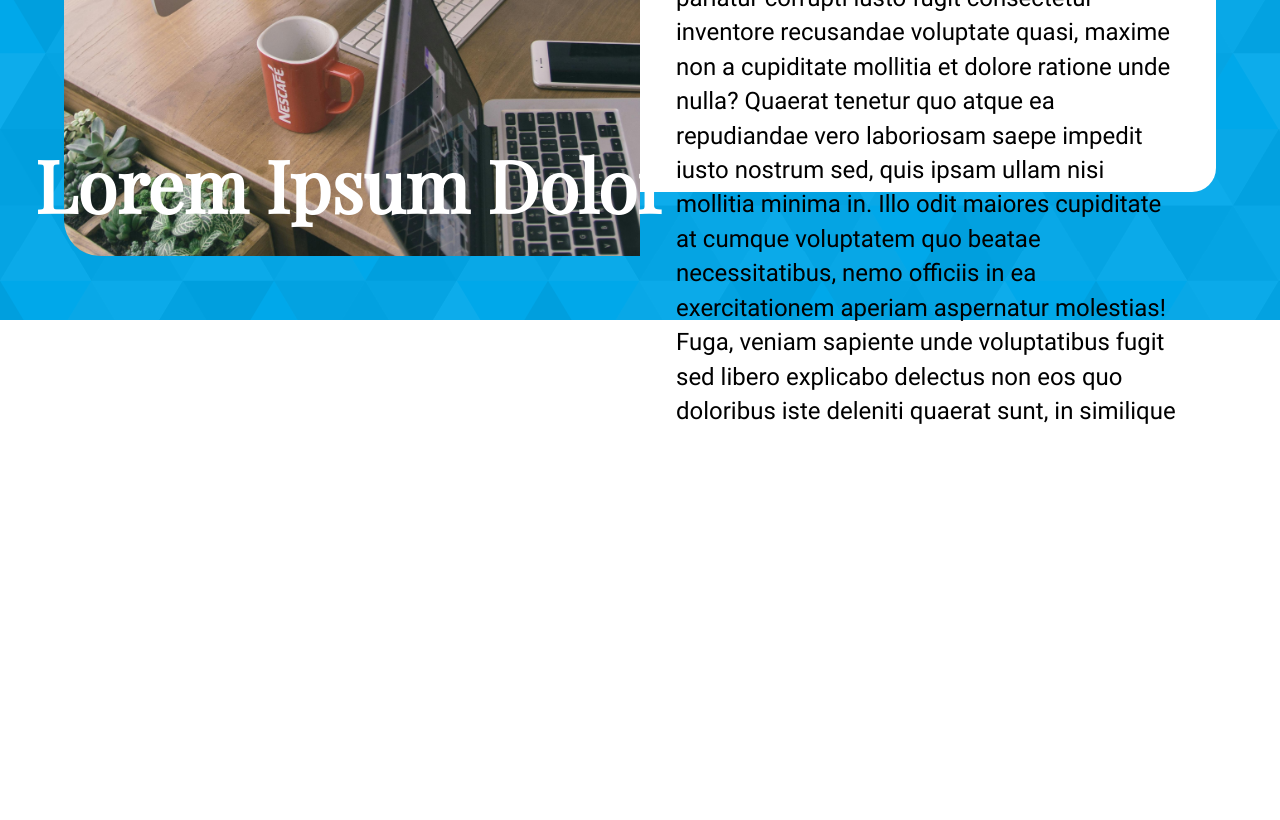
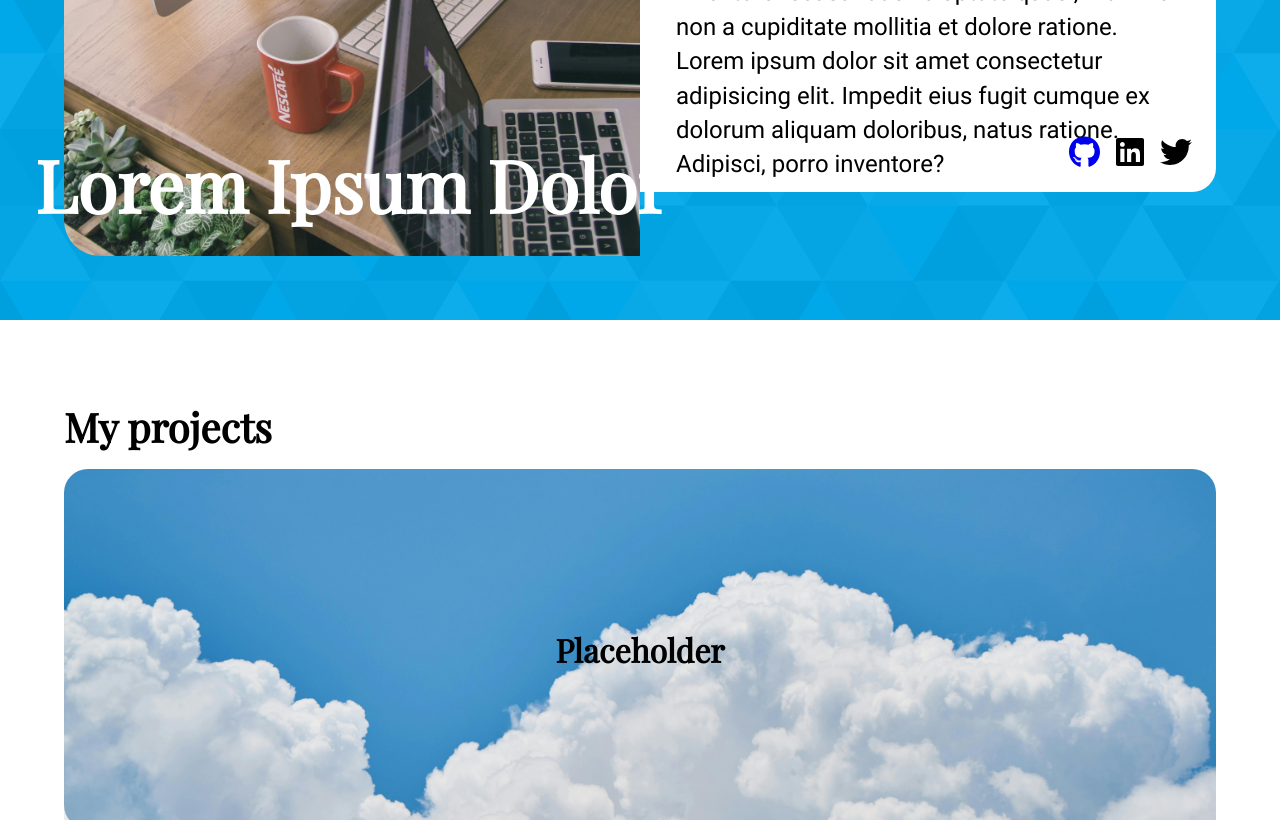
Before and after one commit to AndersonBonde/odin-homepage, a website built with webpack: page dist/index.html in a window 1280 px wide. Shown: the part 480-1300 px from the top of the page. Before the commit the page ends 944 px from the top, so only its background shows below. Built offline with nearby package versions, Linux system fonts and the light colour scheme.

Commit message:
Add 'My Projects' section w/ placeholders

```diff
--- a/src/index.js
+++ b/src/index.js
@@ -1,6 +1,7 @@
 import './style.css';
 import '@fortawesome/fontawesome-free/js/fontawesome';
 import '@fortawesome/fontawesome-free/js/solid';
+import '@fortawesome/fontawesome-free/js/brands';
 
 import headerBGImage from './images/large-triangles.svg';
 import headerMainImage from './images/pexels-tranmautritam-225502.jpg';
--- a/src/style.css
+++ b/src/style.css
@@ -16,6 +16,10 @@
   box-sizing: border-box;
   margin: 0;
   padding: 0;
+}
+
+body {
+  font-family: 'Playfair';
 }
 
 /* Header */
@@ -52,26 +56,104 @@ body > header {
 }
 
 .about-me {
+  position: relative;
   background-color: white;
   width: calc(50vw - 4rem);
   margin-block: 4rem;
   border-radius: 0 24px 24px 0;
+  padding: 36px;
 }
 
 .about-me > h2 {
-  font-family: 'Playfair';
-  padding: 36px;
   font-size: 2.5rem;
+  margin-bottom: 2rem;
 }
 
 .about-me > p {
   font-family: 'Roboto';
   font-size: 1.5rem;
-  padding: 36px;
   line-height: 2.15rem;
 }
 
-.x3 {
-  transform-origin: top left;
-  transform: scale(3);
+.about-me-links {
+  --links-padding: 24px;
+  position: absolute;
+  display: flex;
+  gap: 16px;
+  bottom: var(--links-padding);
+  right: var(--links-padding);
 }
+
+.about-me-links a:visited {
+  color: unset;
+}
+
+/* Main */
+
+main {
+  min-height: 100vh;
+  padding: 4rem;
+}
+
+main > h2 {
+  font-size: 2.5rem;
+  padding-block: 1rem;
+}
+
+.my-projects-container {
+  display: flex;
+  gap: 48px;
+  flex-wrap: wrap;
+  justify-content: space-between;
+}
+
+.project-card {
+  position: relative;
+  min-width: calc(720px - 8rem);
+  min-height: 360px;
+  flex: 1;
+  background-color: rgb(235, 235, 235);
+  border-radius: 24px 24px 0 24px;
+}
+
+.project-card:hover {
+  box-shadow: 2px 2px 4px lightgray;
+}
+
+.project-card > h3 {
+  position: absolute;
+  left: 50%;
+  top: calc(360px / 2);
+  transform: translate(-50%, -50%);
+  font-size: 2rem;
+}
+
+.project-card > img {
+  width: 100%;
+  max-height: 360px;
+  object-fit: cover;
+  border-radius: inherit;
+}
+
+.card-description {
+  font-family: 'Roboto';
+  min-height: 180px;
+  padding: 1rem 2rem;
+  border-radius: 0 0 0 24px;
+}
+
+.card-title {
+  display: flex;
+  justify-content: space-between;
+  align-items: center;
+  margin-bottom: 1rem;
+}
+
+.card-description-links {
+  display: flex;
+  gap: 12px;
+}
+
+.card-description-links a:visited {
+  color: unset;
+}
```
Also changed, not shown: README.md, dist/index.html, src/images/pexels-cloud1.jpg (added), src/images/pexels-cloud2.jpg (added), 1 other file.
